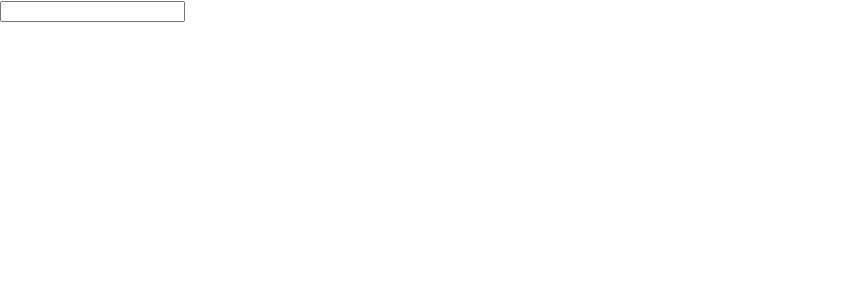
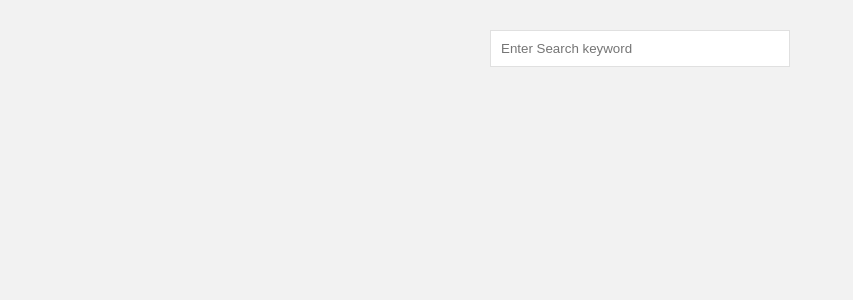
Before and after one commit to longtran-pops/auto-complete, a React (Create React App) app: page / in a window 1280 px wide. Shown: the top 300 px of the page, without its empty margins (0-853 px from the left). Built offline with nearby package versions, Linux system fonts and the light colour scheme.

Commit message:
finish autocomplete input

```diff
--- a/src/App.css
+++ b/src/App.css
@@ -1,5 +1,8 @@
 .App {
   text-align: center;
+  padding: 30px 0;
+  background-color: rgb(242, 242, 242);
+  min-height: 100vh;
 }
 
 .App-logo {
--- a/src/App.js
+++ b/src/App.js
@@ -2,6 +2,8 @@ import React from 'react'
 import FakeSearchAPI from './fake-api/search'
 import { PAutoComplete } from './components/widgets'
 import './App.css'
+
+const AVERAGE_TYPING_DELAY = 300
 
 class App extends React.Component {
   constructor(props) {
@@ -9,48 +11,73 @@ class App extends React.Component {
     this.state = {
       keyword: '',
       results: [],
+      isLoading: false,
     }
+    this.timer = null
   }
   updateKeyword(keyword) {
-    return new Promise((resolve) => {
-      this.setState(
-        {
+    this.setState({
       keyword,
-        },
-        () => resolve(keyword)
-      )
     })
   }
   updateResult(results) {
-    return new Promise((resolve) => {
-      this.setState(
-        {
+    this.setState({
       results,
-        },
-        () => resolve()
-      )
     })
   }
-  async search(keyword) {
+  updateLoadingState(isLoading) {
+    this.setState({
+      isLoading,
+    })
+  }
+
+  async loadData(keyword) {
     try {
-      // Update keyword input
-      this.updateKeyword(keyword)
+      this.updateLoadingState(true)
       // Get all the items which start with `keyword`
       const results = await FakeSearchAPI.search(keyword)
       // Update suggestion list
+      if (this.state.keyword === keyword) {
         this.updateResult(results)
+      }
     } catch (err) {
       console.error(err)
+    } finally {
+      this.updateLoadingState(false)
     }
   }
+
+  search(keyword) {
+    clearTimeout(this.timer)
+
+    // Update keyword input
+    this.updateKeyword(keyword)
+
+    if (!keyword) {
+      this.updateLoadingState(false)
+      this.updateResult([])
+    } else {
+      this.timer = setTimeout(
+        () => this.loadData(keyword),
+        AVERAGE_TYPING_DELAY
+      )
+    }
+  }
+
   render() {
     return (
+      <div className='App'>
         <PAutoComplete
+          isLoading={this.state.isLoading}
           value={this.state.keyword}
           suggestions={this.state.results}
           onChange={(val) => this.search(val)}
-        onSelect={(item) => this.updateKeyword(item) && this.updateResult([])}
+          onSelect={(item) => {
+            this.updateKeyword(item)
+            this.updateResult([])
+          }}
         />
+      </div>
     )
   }
 }
--- a/src/components/elements/PInput.js
+++ b/src/components/elements/PInput.js
@@ -1,4 +1,5 @@
 import React from 'react'
+import styles from './PInput.module.css'
 
 export default (props) => {
   const getValue = (e) => (e.target || e.currentTarget || {}).value
@@ -6,6 +7,8 @@ export default (props) => {
     <input
       value={props.value}
       onChange={(e) => props.onChange(getValue(e))}
+      className={styles['input']}
+      placeholder={props.placeholder || ''}
     ></input>
   )
 }
--- /dev/null
+++ b/src/components/elements/PInput.module.css
@@ -0,0 +1,7 @@
+.input {
+  padding: 10px;
+  outline: none;
+  border: none;
+  box-sizing: border-box;
+  width: 100%;
+}
--- a/src/components/elements/PList.js
+++ b/src/components/elements/PList.js
@@ -1,4 +1,6 @@
 import React from 'react'
+import styles from './PList.module.css'
+
 export default (props) => {
-  return <div className='result'>{props.children}</div>
-}
+  return <div className={styles['container']}>{props.children}</div>
+};
--- /dev/null
+++ b/src/components/elements/PList.module.css
@@ -0,0 +1,10 @@
+.container {
+  margin-top: 10px;
+  box-shadow: none;
+}
+
+@media only screen and (min-width: 768px) {
+  .container {
+    box-shadow: 0px 5px 10px 2px #888888;
+  }
+}
--- a/src/components/elements/PListItem.js
+++ b/src/components/elements/PListItem.js
@@ -1,6 +1,12 @@
 import React from 'react'
+import styles from './PListItem.module.css'
 export default (props) => {
   return (
-    <p onClick={(e) => props.onPress && props.onPress(e)}>{props.children}</p>
+    <p
+      className={styles['item']}
+      onClick={(e) => props.onPress && props.onPress(e)}
+    >
+      {props.children}
+    </p>
   )
 }
--- /dev/null
+++ b/src/components/elements/PListItem.module.css
@@ -0,0 +1,17 @@
+.item {
+  padding: 10px;
+  box-sizing: border-box;
+  margin: 0px;
+  text-align: start;
+}
+
+@media only screen and (min-width: 768px) {
+  .item {
+    background-color: white;
+    border-bottom: 1px solid rgb(224, 224, 224);
+  }
+}
+
+.item:last-child {
+  border-bottom: unset;
+}
--- a/src/components/widgets/PAutoComplete.js
+++ b/src/components/widgets/PAutoComplete.js
@@ -1,13 +1,48 @@
+import React from 'react'
 import { PInput, PListItem, PList } from '../elements'
-import React from 'react'
+import styles from './PAutoComplete.module.css'
+
+function escapeRegExp(str) {
+  return str.replace(/[\-\[\]\/\{\}\(\)\*\+\?\.\\\^\$\|]/g, '\\$&')
+}
+
+const getHighlightedText = (text, keywork) => {
+  const escapedkeywork = escapeRegExp(keywork)
+  const parts = text.split(new RegExp(`(${escapedkeywork})`, 'gi'))
+  return (
+    <>
+      {parts.map((part, i) => (
+        <span
+          key={i}
+          style={
+            part.toLowerCase() === keywork.toLowerCase()
+              ? { fontWeight: 'bold' }
+              : {}
+          }
+        >
+          {part}
+        </span>
+      ))}
+    </>
+  )
+}
+
 export default (props) => {
+  const searchBarStyles = !props.isLoading
+    ? styles['search-bar']
+    : `${styles['search-bar']} ${styles['search-bar-has-loader']}`
+
   return (
-    <div>
-      <PInput
-        value={props.value}
-        onChange={(val) => props.onChange && props.onChange(val)}
-      ></PInput>
-      {props.suggestions && props.suggestions.length > 0 ? (
+    <div className={styles['container']}>
+      <div className={searchBarStyles}>
+        <PInput
+          value={props.value}
+          onChange={(val) => props.onChange && props.onChange(val)}
+          placeholder='Enter Search keyword'
+        ></PInput>
+        {props.isLoading && <div className={styles['loader']} />}
+      </div>
+      {!props.isLoading && props.suggestions && props.suggestions.length > 0 ? (
         <PList>
           {props.suggestions.map((item) => (
             <PListItem
@@ -16,7 +51,7 @@ export default (props) => {
                 props.onSelect && props.onSelect(item)
               }}
             >
-              {item}
+              {getHighlightedText(item, props.value)}
             </PListItem>
           ))}
         </PList>
--- /dev/null
+++ b/src/components/widgets/PAutoComplete.module.css
@@ -0,0 +1,45 @@
+.container {
+  width: 90%;
+  display: inline-block;
+}
+
+@media only screen and (min-width: 768px) {
+  .container {
+    width: 300px;
+  }
+}
+
+.search-bar {
+  background-color: white;
+  position: relative;
+  display: inline-block;
+  border: 1px solid rgb(224, 224, 224);
+  box-sizing: border-box;
+  margin: unset;
+  width: 100%;
+}
+
+.search-bar.search-bar-has-loader {
+  padding-right: 30px;
+}
+
+.loader {
+  position: absolute;
+  right: 7px;
+  top: 7px;
+  border: 2px solid #f3f3f3;
+  border-top: 2px solid gray;
+  border-radius: 50%;
+  width: 18px;
+  height: 18px;
+  animation: spin 2s linear infinite;
+}
+
+@keyframes spin {
+  0% {
+    transform: rotate(0deg);
+  }
+  100% {
+    transform: rotate(360deg);
+  }
+}
```
Lines whose indentation alone changed are shown as unchanged.
